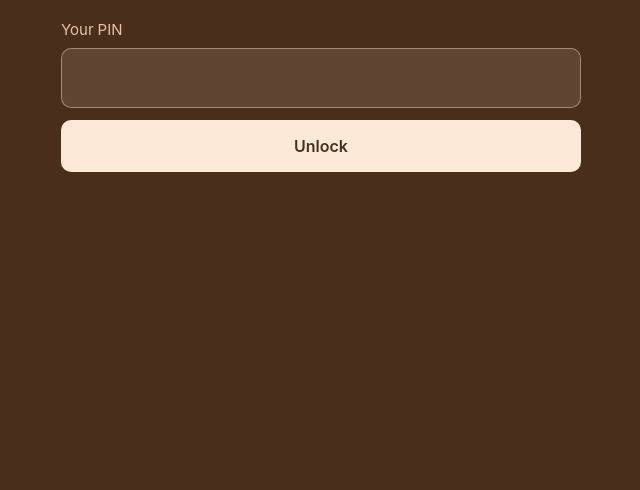
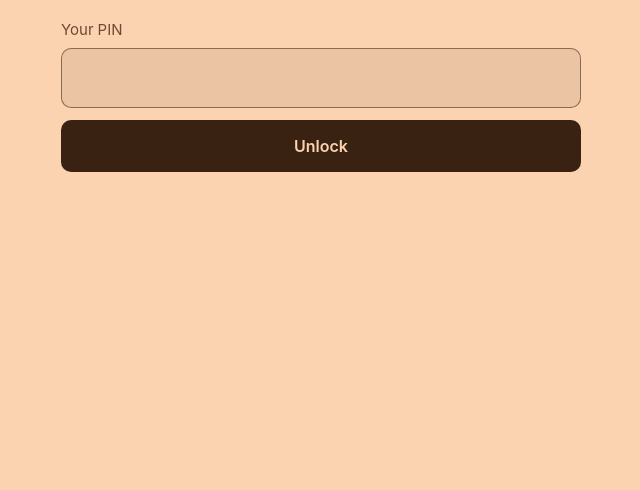
Before and after one commit to kevreini/kl-expenses-3089aced, a plain HTML site: page index.html in a window 1280 px wide. Shown: the part 310-800 px from the top of the page, without its empty margins (319-959 px from the left). Drawn offline with Linux system fonts and the dark colour scheme.

Commit message:
Apricot only, no dark mode

```diff
--- a/index.html
+++ b/index.html
@@ -6,16 +6,15 @@
 <meta name="viewport" content="width=device-width, initial-scale=1">
 <meta name="robots" content="noindex,nofollow">
 <meta name="referrer" content="no-referrer">
-<meta name="color-scheme" content="light dark">
+<meta name="color-scheme" content="light">
 <meta name="apple-mobile-web-app-capable" content="yes">
 <meta name="mobile-web-app-capable" content="yes">
 <meta name="apple-mobile-web-app-title" content="Expenses">
-<meta name="theme-color" content="#fbd3b0" media="(prefers-color-scheme: light)">
-<meta name="theme-color" content="#4a2e1c" media="(prefers-color-scheme: dark)">
+<meta name="theme-color" content="#fbd3b0">
 <title>Expenses</title>
 <style>
   :root {
-    color-scheme: light dark;
+    color-scheme: light;
     --paper: #fbf7f3;
     --ink: #2b1d14;
     --muted: #6b5a4e;
@@ -36,27 +35,6 @@
     --lili-ink: #622873;
     --couple-bg: #dff0d8;
     --couple-ink: #2c5420;
-  }
-  @media (prefers-color-scheme: dark) {
-    :root {
-      --paper: #17110d;
-      --ink: #f4ebe4;
-      --muted: #bfae9f;
-      --rule: #3a2e25;
-      --accent: #f2a874;
-      --tint: #3a2618;
-      --cover: #4a2e1c;
-      --on-cover: #fde9d8;
-      --on-cover-muted: #e3c2a8;
-      --on-cover-line: rgba(253, 233, 216, 0.42);
-      --on-cover-fill: rgba(253, 233, 216, 0.12);
-      --kev-bg: #173b48;
-      --kev-ink: #b4e0ee;
-      --lili-bg: #3d2147;
-      --lili-ink: #e9c4f3;
-      --couple-bg: #213d1b;
-      --couple-ink: #c2e6b5;
-    }
   }
 
   * { box-sizing: border-box; }
```
